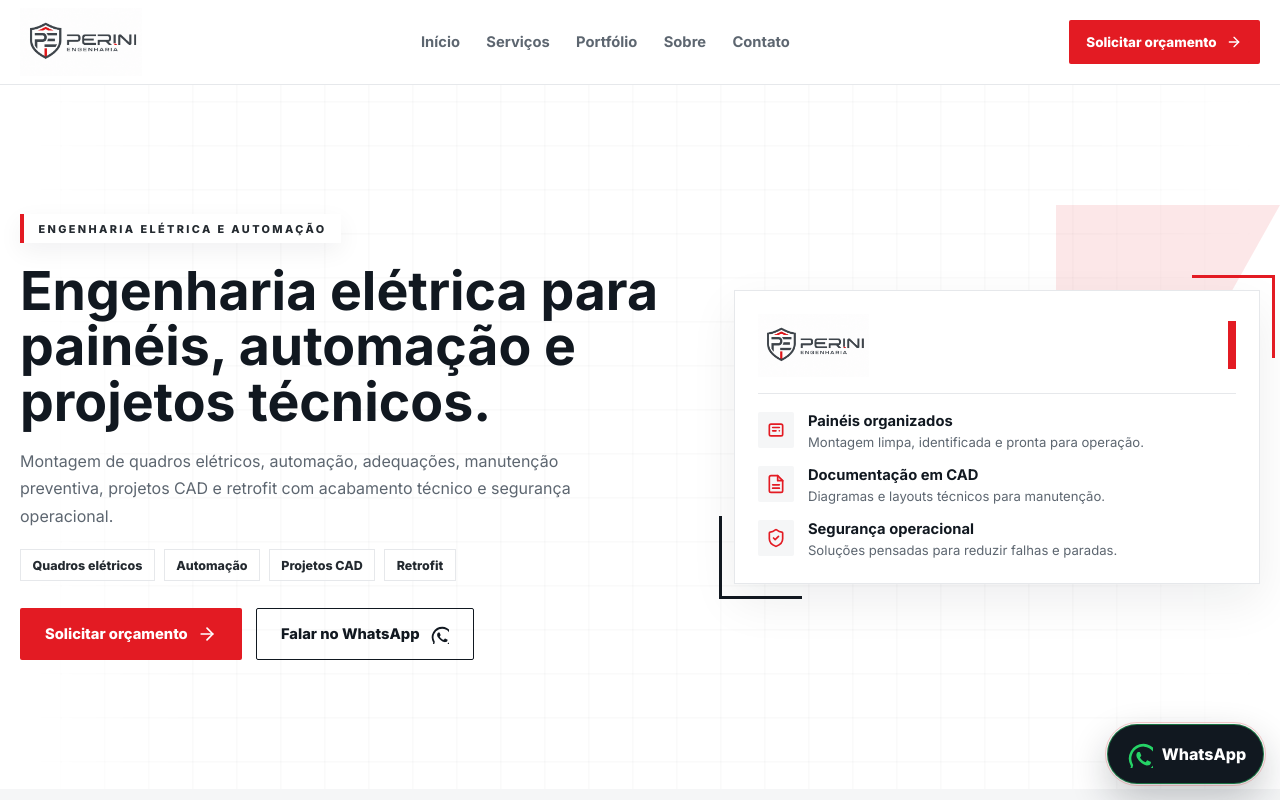
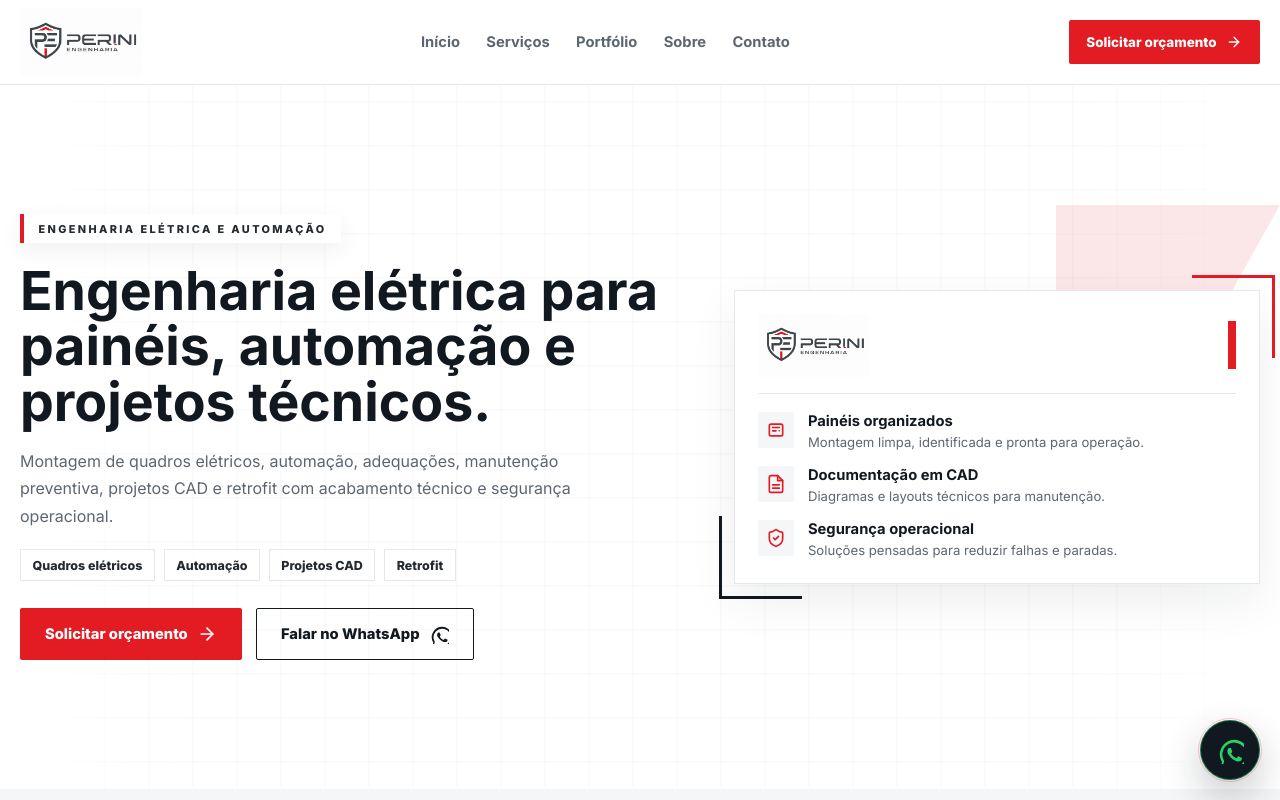
Before and after one commit to engeduardoguerreiro/PeriniEngenharia, a Next.js app: page / in a window 1280 px wide. Shown: the top 800 px of the page. Built offline with nearby package versions, Linux system fonts and the light colour scheme.

Commit message:
Make floating WhatsApp button circular

```diff
--- a/app/globals.css
+++ b/app/globals.css
@@ -1167,17 +1167,16 @@
 
 .floating-whatsapp {
   position: fixed;
-  right: max(1rem, env(safe-area-inset-right));
-  bottom: max(1rem, env(safe-area-inset-bottom));
+  right: max(1.25rem, env(safe-area-inset-right));
+  bottom: max(1.25rem, env(safe-area-inset-bottom));
   z-index: 80;
   display: inline-flex;
   align-items: center;
   justify-content: center;
-  gap: 0.55rem;
-  min-width: 3.75rem;
-  min-height: 3.75rem;
-  padding: 0 1.05rem;
-  border-radius: 999px;
+  width: 3.75rem;
+  height: 3.75rem;
+  padding: 0;
+  border-radius: 50%;
   background: var(--charcoal);
   color: var(--white);
   border: 1px solid rgba(37, 211, 102, 0.48);
@@ -1196,6 +1195,8 @@
 }
 
 .floating-whatsapp svg {
+  width: 1.75rem;
+  height: 1.75rem;
   color: var(--green);
 }
 
@@ -1379,23 +1380,11 @@
   }
 
   .floating-whatsapp {
-    right: max(0.875rem, env(safe-area-inset-right));
-    bottom: max(0.875rem, env(safe-area-inset-bottom));
-    width: 3.75rem;
-    height: 3.75rem;
+    right: max(1rem, env(safe-area-inset-right));
+    bottom: max(1rem, env(safe-area-inset-bottom));
+    width: 3.5rem;
+    height: 3.5rem;
     padding: 0;
-  }
-
-  .floating-whatsapp span {
-    position: absolute;
-    width: 1px;
-    height: 1px;
-    padding: 0;
-    margin: -1px;
-    overflow: hidden;
-    clip: rect(0, 0, 0, 0);
-    white-space: nowrap;
-    border: 0;
   }
 }
 
--- a/components/FloatingWhatsApp.tsx
+++ b/components/FloatingWhatsApp.tsx
@@ -11,7 +11,6 @@
       aria-label="Falar com a Perini Engenharia pelo WhatsApp"
     >
       <Icon name="whatsapp" className="h-7 w-7" />
-      <span>WhatsApp</span>
     </a>
   );
 }
```
